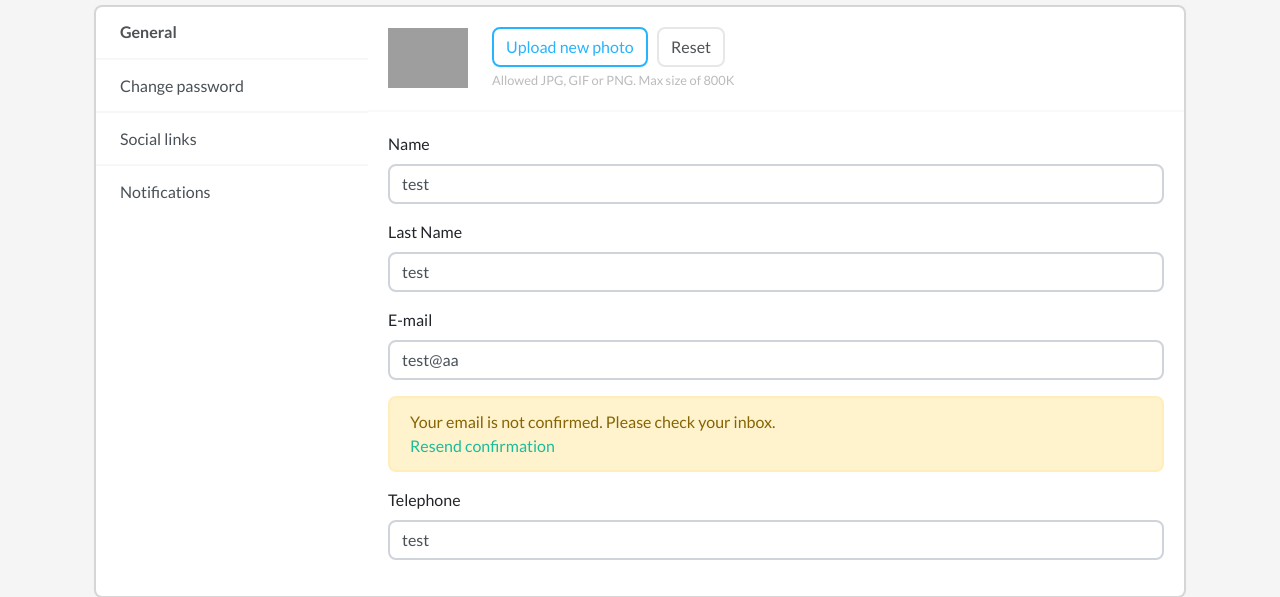
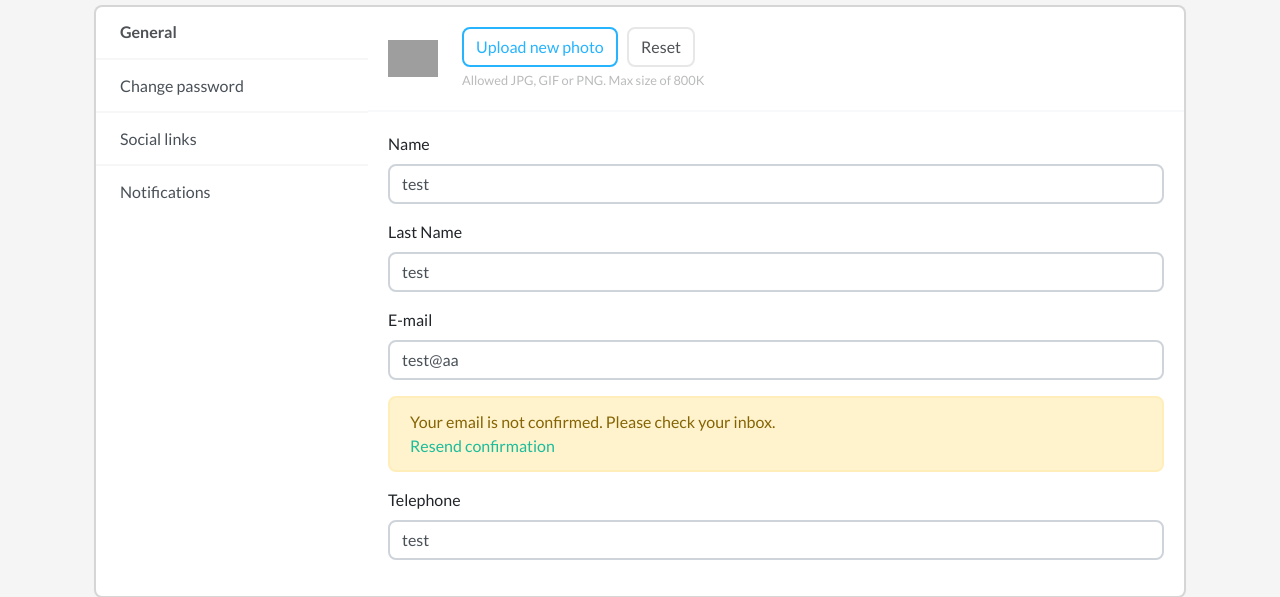
Before and after one commit to achrefbs/Youlearn, a Flask app: page /settings in a window 1280 px wide. Shown: the part 104-701 px from the top of the page. Run offline with Flask 2, Linux system fonts and the light colour scheme; a user stored in the database is signed in; some libraries are stand-ins or nearby versions; grey boxes are pictures that could not be loaded.

Commit message:
Test css

```diff
--- a/app/static/css/settingsstyle.css
+++ b/app/static/css/settingsstyle.css
@@ -4,7 +4,7 @@ body{
 }
 
 .ui-w-80 {
-    width: 80px !important;
+    width: 50px !important;
     height: auto;
 }
 
```
